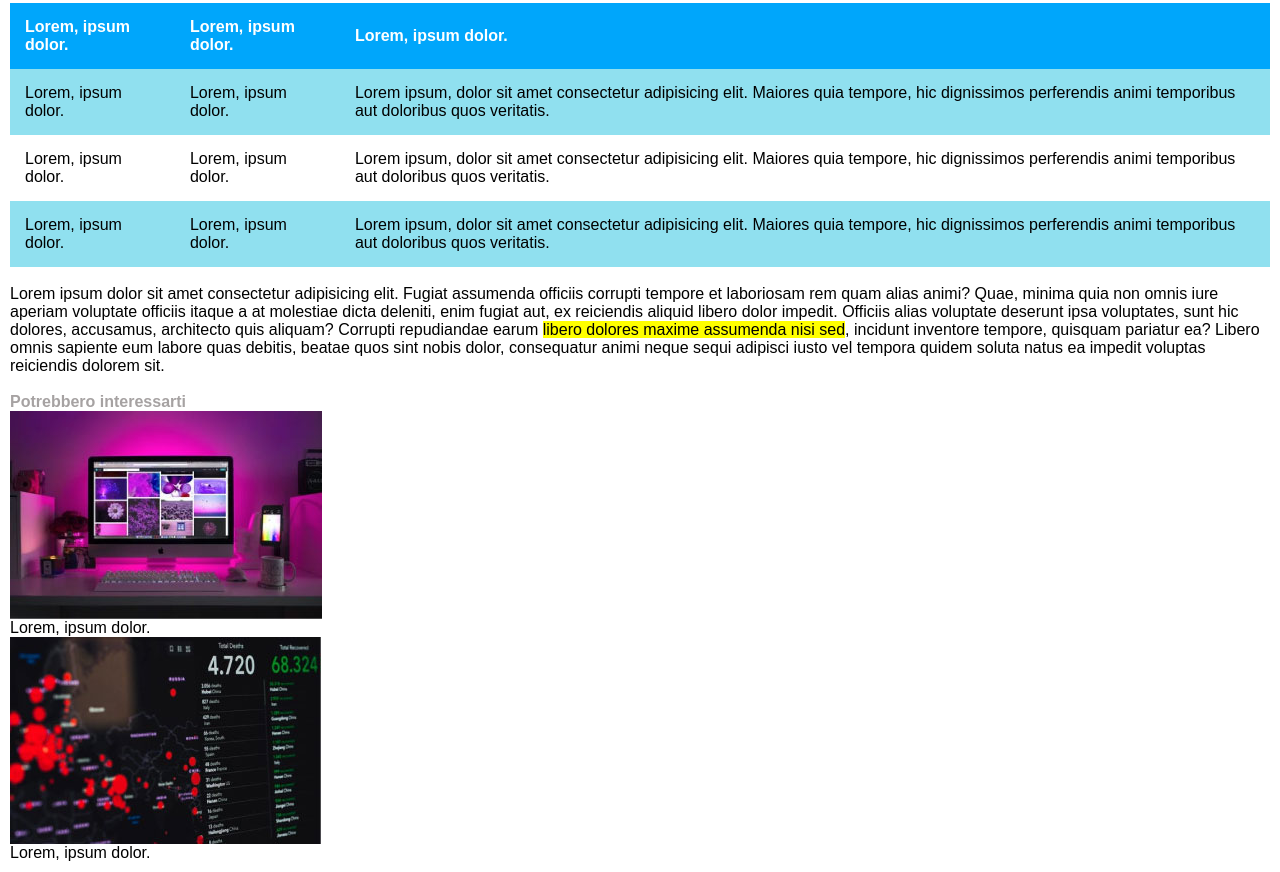
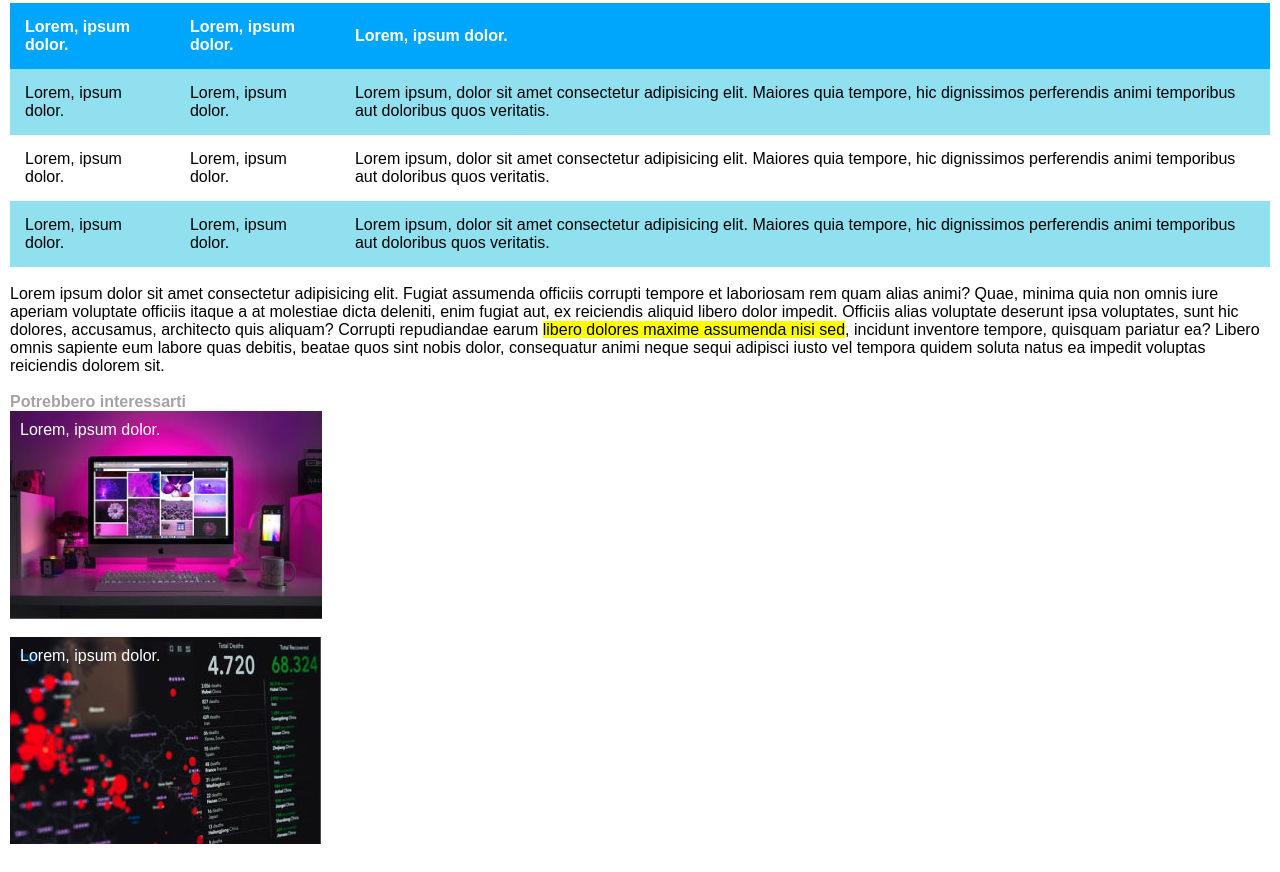
Before and after one commit to fracs31/html-css-booleaner, a plain HTML site: page index.html in a window 1280 px wide. Shown: the part 856-1728 px from the top of the page. Drawn offline with Linux system fonts and the light colour scheme.

Commit message:
Sesto commit

```diff
--- a/css/style.css
+++ b/css/style.css
@@ -67,3 +67,15 @@ main tr:nth-child(even) {
     color: black;
     background-color: transparent;
 }
+
+.interessi-immagine {
+    position: relative;
+}
+
+.interessi-immagine span {
+    position: absolute;
+    top: 0px;
+    width: 100%;
+    color: white;
+    padding: 10px;
+}
--- a/index.html
+++ b/index.html
@@ -92,12 +92,16 @@
             <section class="interessi">
                 <h4>Potrebbero interessarti</h4>
                 <!-- Immagine uno -->
-                <img src="img/monitor.jpg" alt="Monitor">
-                <span>Lorem, ipsum dolor.</span>
+                <div class="interessi-immagine">
+                    <img src="img/monitor.jpg" alt="Monitor">
+                    <span>Lorem, ipsum dolor.</span>
+                </div>
                 <br>
                 <!-- Immagine due -->
-                <img src="img/graph.jpg" alt="Graph">
-                <span>Lorem, ipsum dolor.</span>
+                <div class="interessi-immagine">
+                    <img src="img/graph.jpg" alt="Graph">
+                    <span>Lorem, ipsum dolor.</span>
+                </div>
             </section>
         </div>
     </main>
```
